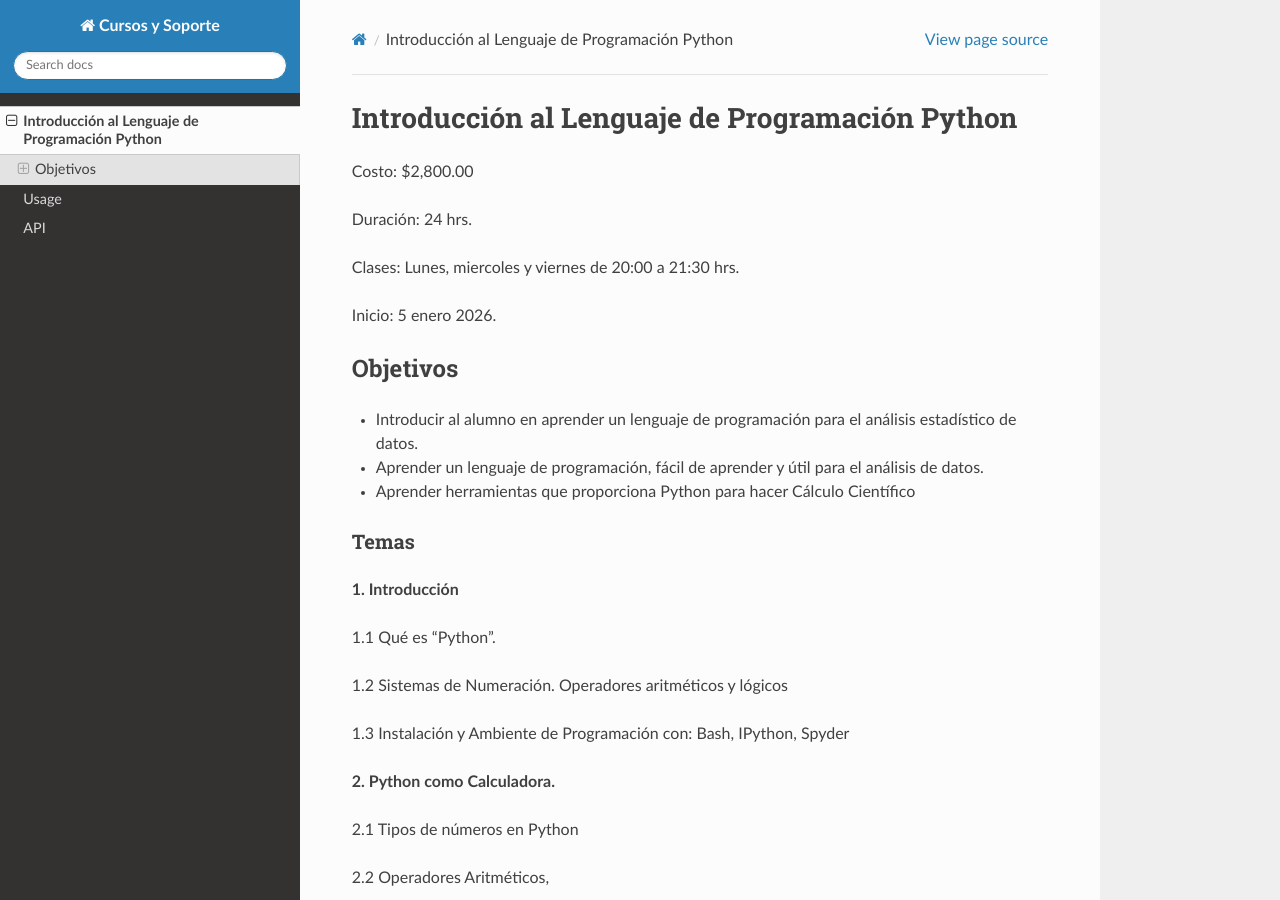
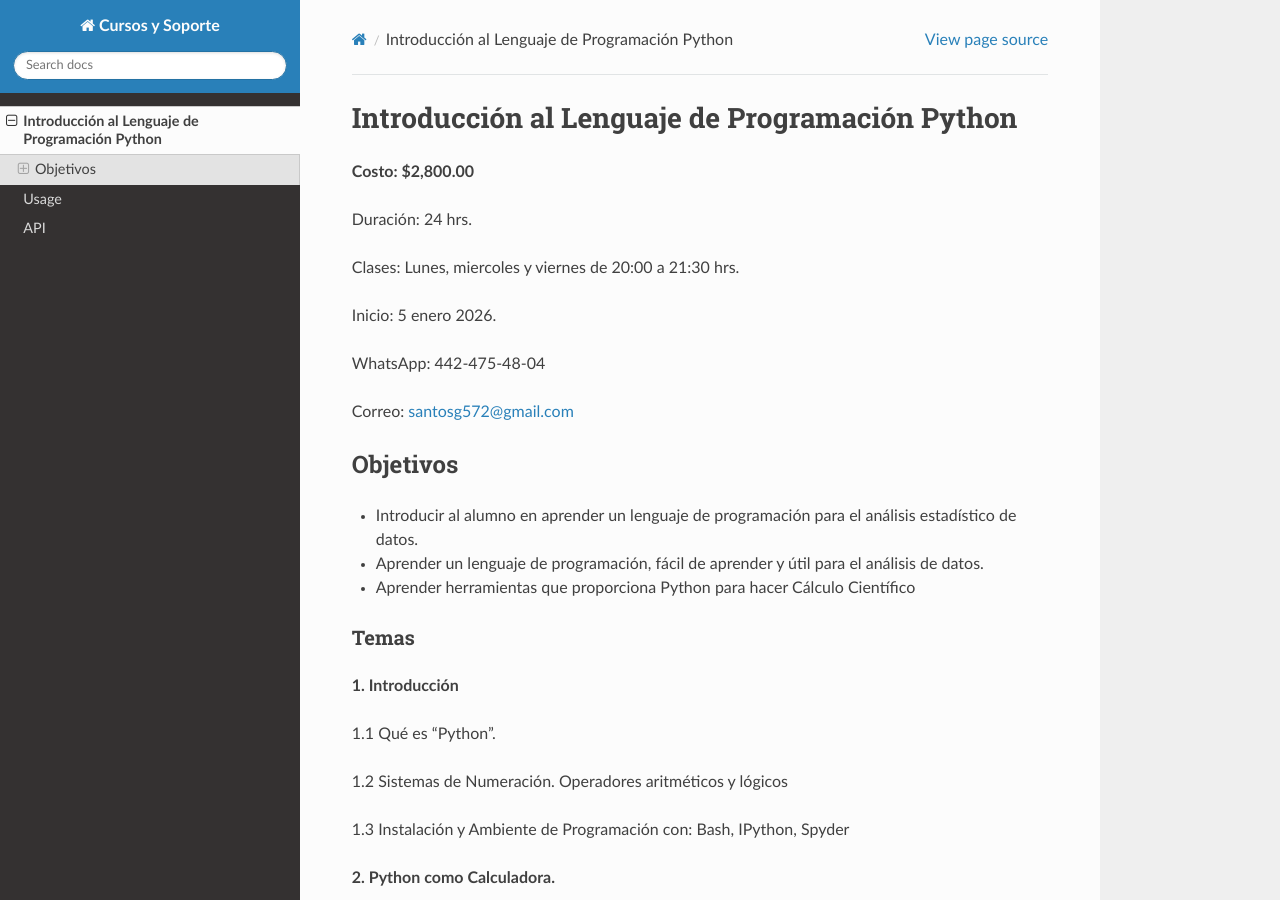
Before and after one commit to matecom57/santosg57-cursosinb, a Sphinx documentation site: the page built from docs/source/python_temario.rst, in a window 1280 px wide and 900 px high. Built offline with Sphinx 7.4.7 and the Read the Docs theme 3.1.0, drawn with Linux system fonts in a browser that asks for light colours.

```diff
--- a/docs/source/python_temario.rst
+++ b/docs/source/python_temario.rst
@@ -1,13 +1,17 @@
 Introducción al Lenguaje de Programación Python
 ===============================================
 
-Costo: $2,800.00
+**Costo: $2,800.00**
 
 Duración: 24 hrs.
 
 Clases: Lunes, miercoles y viernes de 20:00 a 21:30 hrs.
 
 Inicio: 5 enero 2026.
+
+WhatsApp: 442-475-48-04
+
+Correo: santosg572@gmail.com
 
 Objetivos
 _________
```
